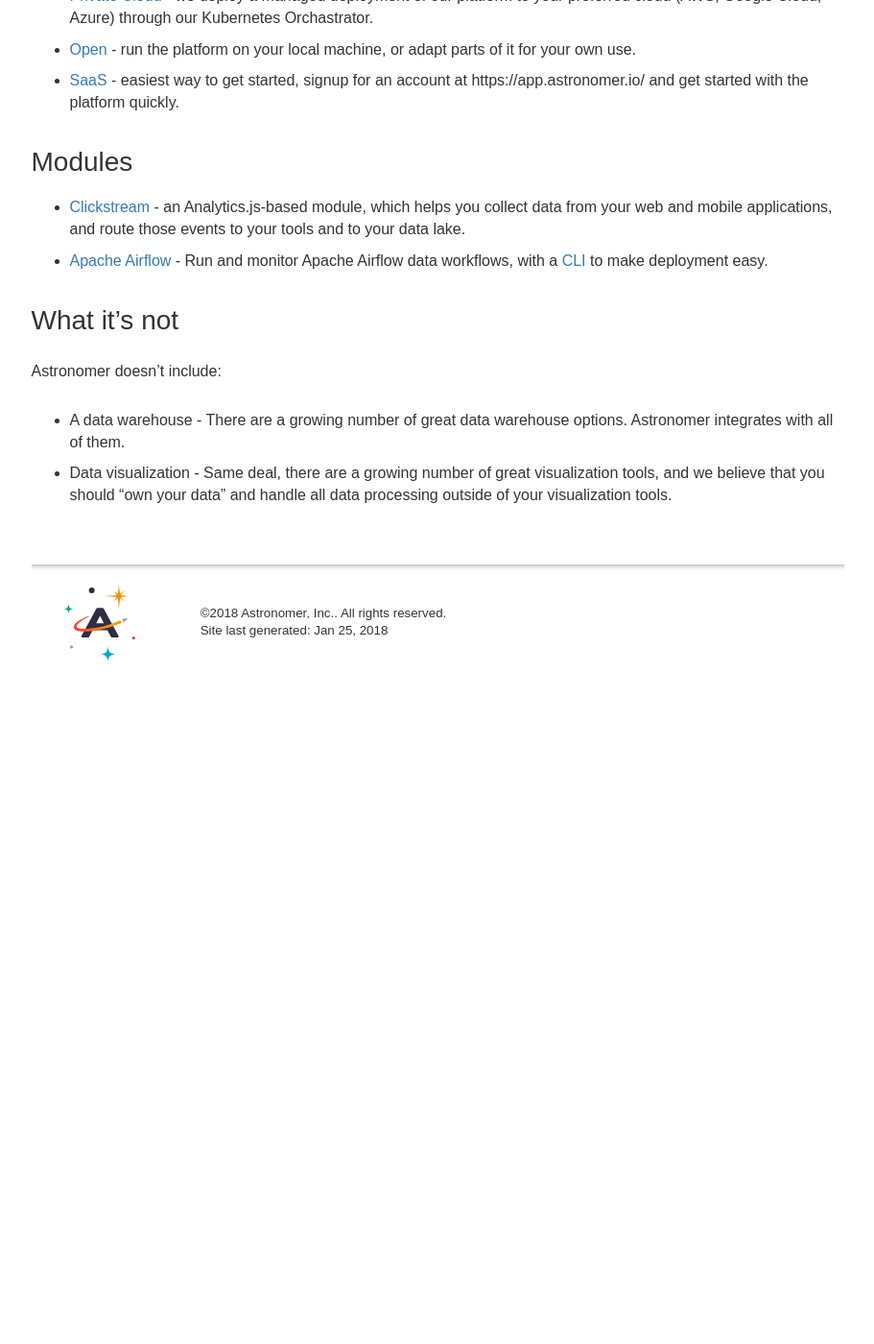
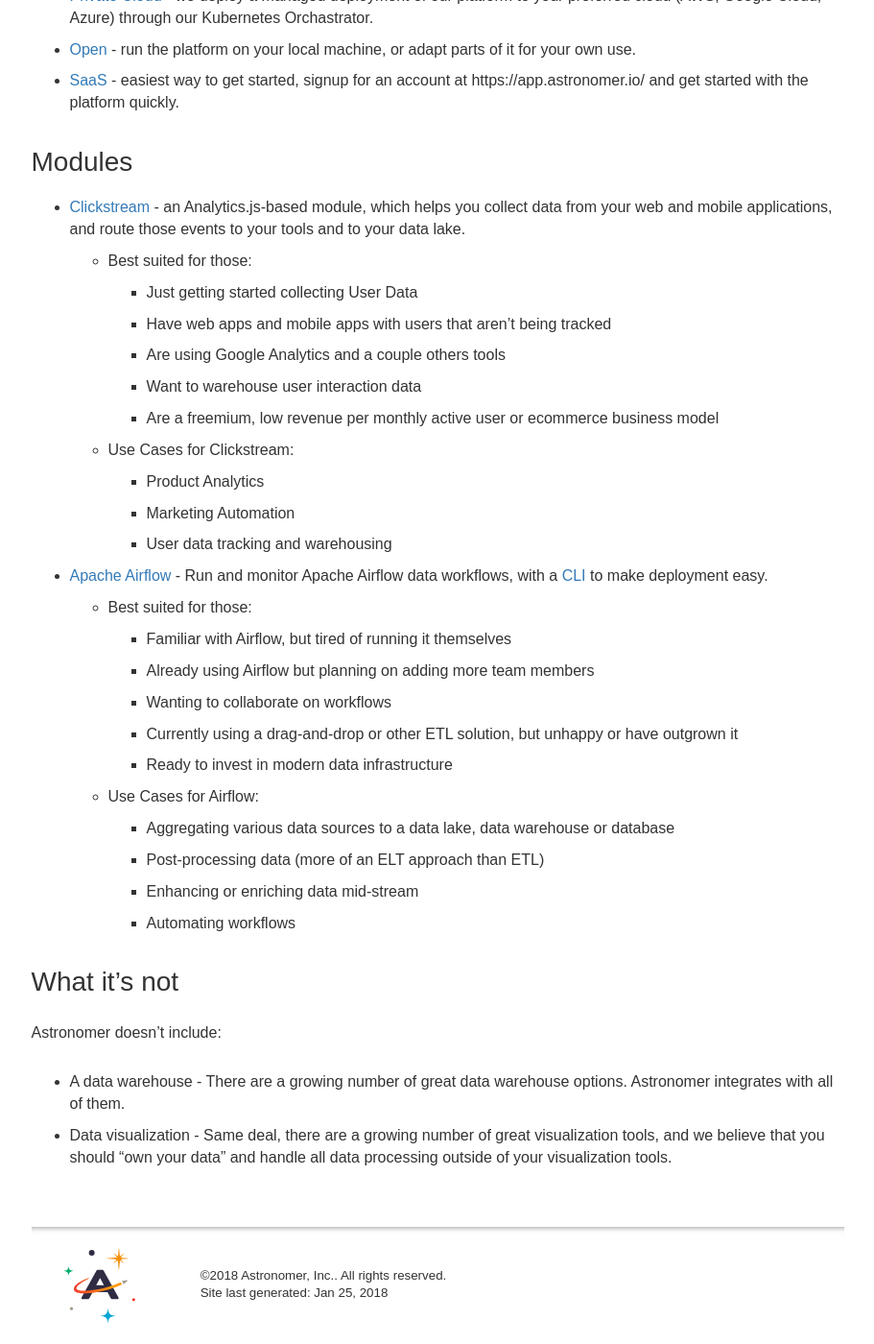
Before and after one commit to petedejoy/documentation, a Jekyll site: the page built from index.md, in a window 1280 px wide and 1400 px high, scrolled down 765 px. Shown: the whole window at 96% size, without its empty margins (330-1241 px from the left). Built offline with Jekyll 4.4.1, drawn with Linux system fonts in a browser that asks for light colours; nearby versions of some CDN libraries; some web fonts are replaced; comment, search, counter and statistics services are not loaded; before the commit the page ends 1475 px from its top, so only the background shows below that.

Commit message:
#163 One pager content added to docs

```diff
--- a/index.md
+++ b/index.md
@@ -18,7 +18,31 @@ Astronomer is a data engineering platform that provides a highly integrated set
 ## Modules
 
 * [Clickstream](v2/clickstream/overview.html) - an Analytics.js-based module, which helps you collect data from your web and mobile applications, and route those events to your tools and to your data lake.
+    - Best suited for those:
+        - Just getting started collecting User Data
+        - Have web apps and mobile apps with users that aren’t being tracked
+        - Are using Google Analytics and a couple others tools
+        - Want to warehouse user interaction data
+        - Are a freemium, low revenue per monthly active user or ecommerce business model
+
+    - Use Cases for Clickstream:
+        - Product Analytics
+        - Marketing Automation
+        - User data tracking and warehousing
+
 * [Apache Airflow](v2/apache_airflow/tutorial/core-airflow-concepts.html) - Run and monitor Apache Airflow data workflows, with a [CLI](v2/apache_airflow/cli.html) to make deployment easy.
+    - Best suited for those:
+        - Familiar with Airflow, but tired of running it themselves
+        - Already using Airflow but planning on adding more team members
+        - Wanting to collaborate on workflows
+        - Currently using a drag-and-drop or other ETL solution, but unhappy or have outgrown it
+        - Ready to invest in modern data infrastructure
+
+    - Use Cases for Airflow:
+        - Aggregating various data sources to a data lake, data warehouse or database
+        - Post-processing data (more of an ELT approach than ETL)
+        - Enhancing or enriching data mid-stream
+        - Automating workflows
 
 ## What it's not
 
```
